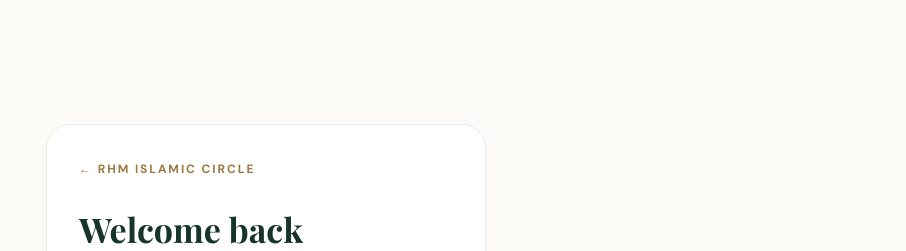
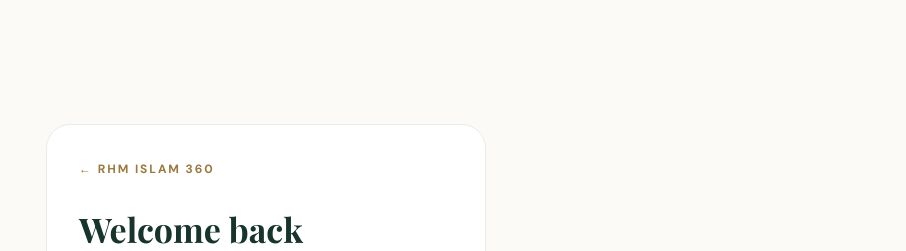
Before and after one commit to muhammadhadiurrehman7-max/rhm-islamic-circle, a Next.js app: page /login in a window 1280 px wide. Shown: the top 251 px of the page, without its empty margins (374-1280 px from the left). Built offline with nearby package versions, Linux system fonts and the light colour scheme; a web font is replaced by a local one.

Commit message:
Align remaining pages with RHM Islam 360 branding

```diff
--- a/app/login/page.tsx
+++ b/app/login/page.tsx
@@ -41,7 +41,7 @@ export default function LoginPage() {
   return (
     <main style={{ minHeight: "100vh", display: "grid", placeItems: "center", padding: 24, background: "var(--paper)" }}>
       <section style={{ width: "100%", maxWidth: 440, padding: 32, borderRadius: 24, background: "white", border: "1px solid #e8ede8" }}>
-        <Link href="/" className="eyebrow">← RHM Islamic Circle</Link>
+        <Link href="/" className="eyebrow">← RHM Islam 360</Link>
         <h1 style={{ fontFamily: '"Playfair Display",serif', fontSize: 34, marginBottom: 8 }}>{mode === "signin" ? "Welcome back" : "Create your account"}</h1>
         <p style={{ color: "var(--muted)", lineHeight: 1.6 }}>Save your learning journey and continue from where you left off.</p>
         <form onSubmit={handleSubmit} style={{ display: "grid", gap: 14, marginTop: 24 }}>
```
